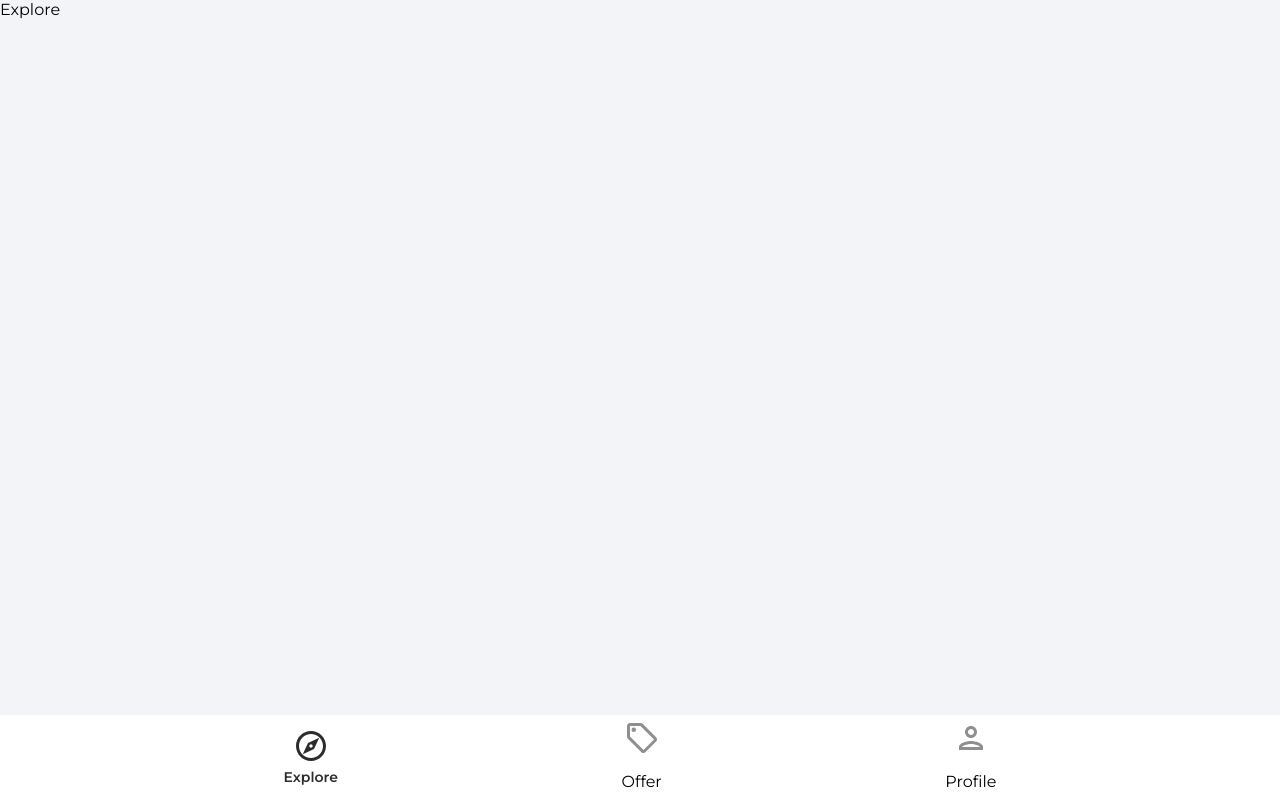
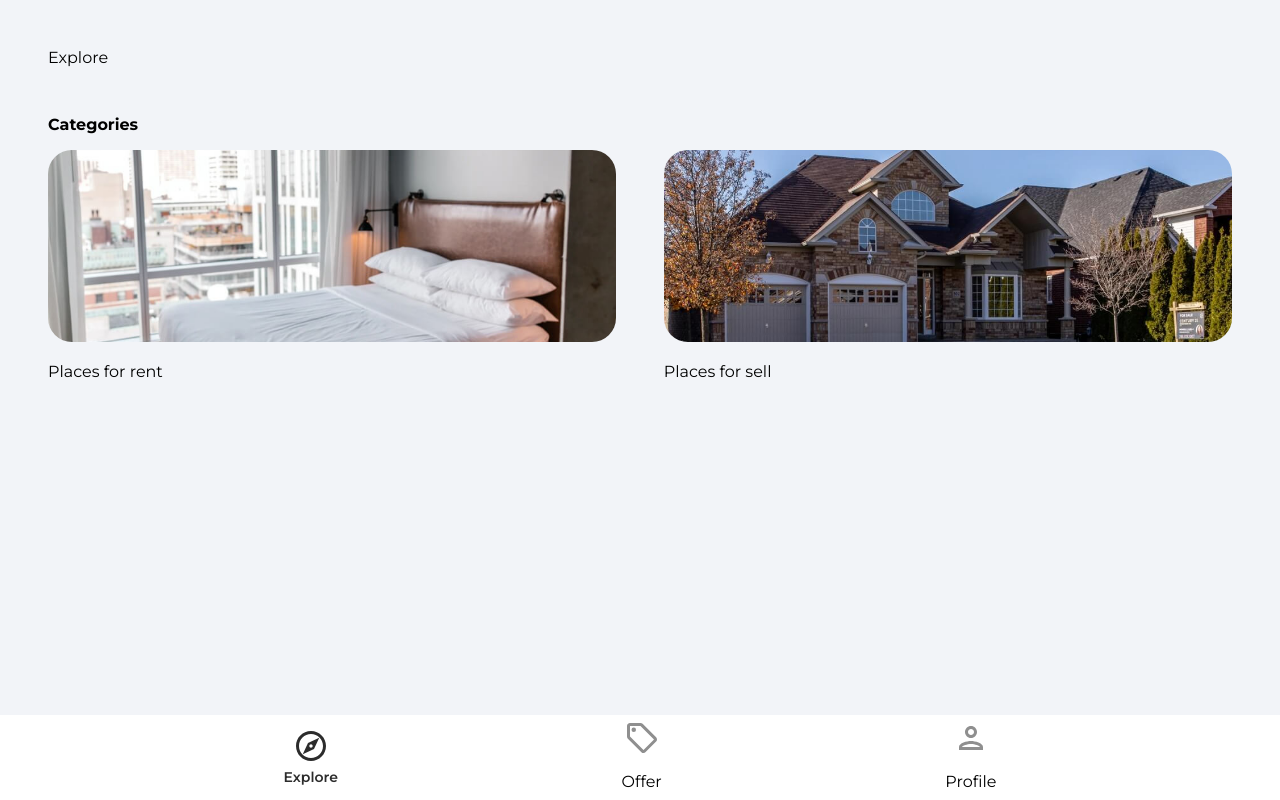
Before and after one commit to Simonbiker/house-marketplace, a React (Create React App) app: page / in a window 1280 px wide. Built offline with nearby package versions, Linux system fonts and the light colour scheme.

Commit message:
Adding category component and images to the profile page for buying and selling.

```diff
--- a/src/App.js
+++ b/src/App.js
@@ -2,6 +2,7 @@
 import { ToastContainer } from 'react-toastify';
 import 'react-toastify/dist/ReactToastify.css';
 import Explore from './pages/Explore';
+import Category from './pages/Category'
 import Offers from './pages/Offers';
 import Profile from './pages/Profile';
 import SignIn from './pages/SignIn';
@@ -19,6 +20,7 @@
         <Routes>
           <Route path='/' element={<Explore />} />
           <Route path='/offers' element={<Offers />} />
+          <Route path='/category/:categoryName' element={<Category />} />
           <Route path='/profile' element={<PrivateRoute />}>
             {/* the below profile is the outlet of PrivateRoute */}
             <Route path='/profile' element={<Profile />} />
--- /dev/null
+++ b/src/pages/Category.jsx
@@ -0,0 +1,9 @@
+import React from 'react'
+
+function Category() {
+  return (
+    <div>Category</div>
+  )
+}
+
+export default Category
--- a/src/pages/Explore.jsx
+++ b/src/pages/Explore.jsx
@@ -1,8 +1,32 @@
 import React from 'react'
+import { Link } from 'react-router-dom'
+import rentCategoryImage from '../assets/jpg/rentCategoryImage.jpg'
+import sellCategoryImage from '../assets/jpg/sellCategoryImage.jpg'
 
 function Explore() {
   return (
-    <div>Explore</div>
+    <div className='explore'>
+      <header>
+        <p className="header">Explore</p>
+      </header>
+
+      <main>
+        {/* Slider */}
+
+        <p className="exploreCategoryHeading">Categories</p>
+        <div className="exploreCategories">
+          <Link to='/category/rent'>
+            <img src={rentCategoryImage} alt="rent" className='exploreCategoryImg' />
+            <p className='exploreCategoryname'>Places for rent</p>
+          </Link>
+          <Link to='/category/sell'>
+            <img src={sellCategoryImage} alt="sell" className='exploreCategoryImg' />
+            <p className='exploreCategoryname'>Places for sell</p>
+
+          </Link>
+        </div>
+      </main>
+    </div>
   )
 }
 
```
